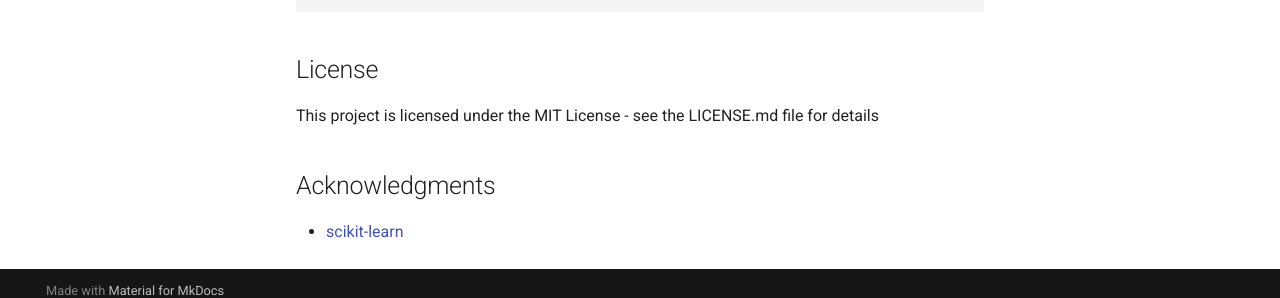
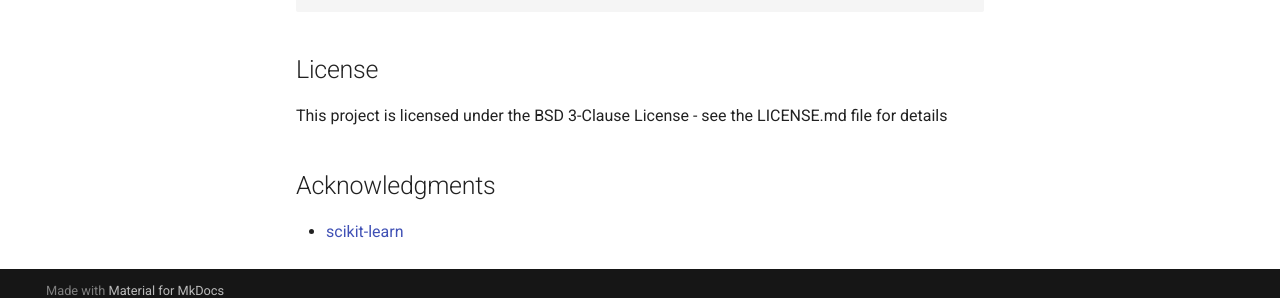
Before and after one commit to ClaudioSalvatoreArcidiacono/felimination, an MkDocs documentation site: the page built from docs/index.md, in a window 1280 px wide and 900 px high, scrolled down 1547 px. Shown: the part 587-885 px from the top of the window. Built offline with MkDocs 1.6.1 and Material for MkDocs 9.7.7, drawn with Linux system fonts in a browser that asks for light colours.

Commit message:
Update licence

```diff
--- a/docs/index.md
+++ b/docs/index.md
@@ -74,7 +74,7 @@ selector.support_
 
 ## License
 
-This project is licensed under the MIT License - see the LICENSE.md file for details
+This project is licensed under the BSD 3-Clause License - see the LICENSE.md file for details
 
 ## Acknowledgments
 
```
Also changed, not shown: 1 other file.
